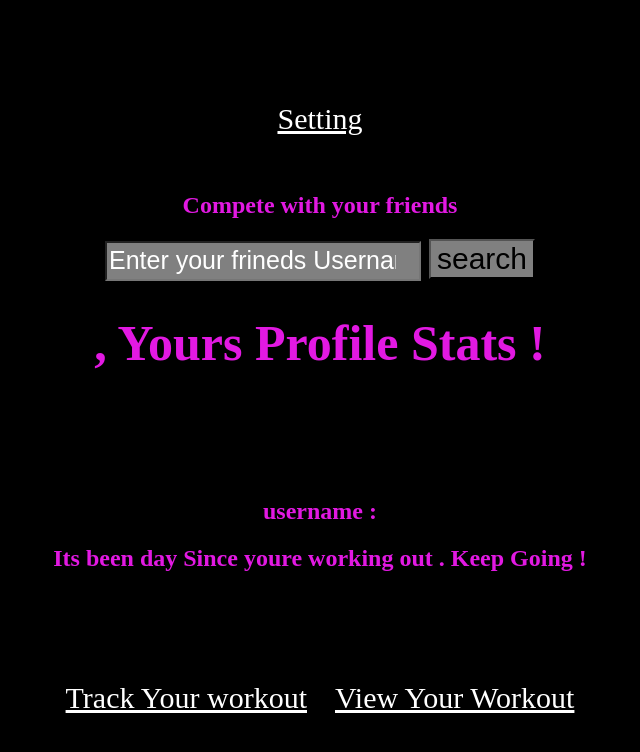
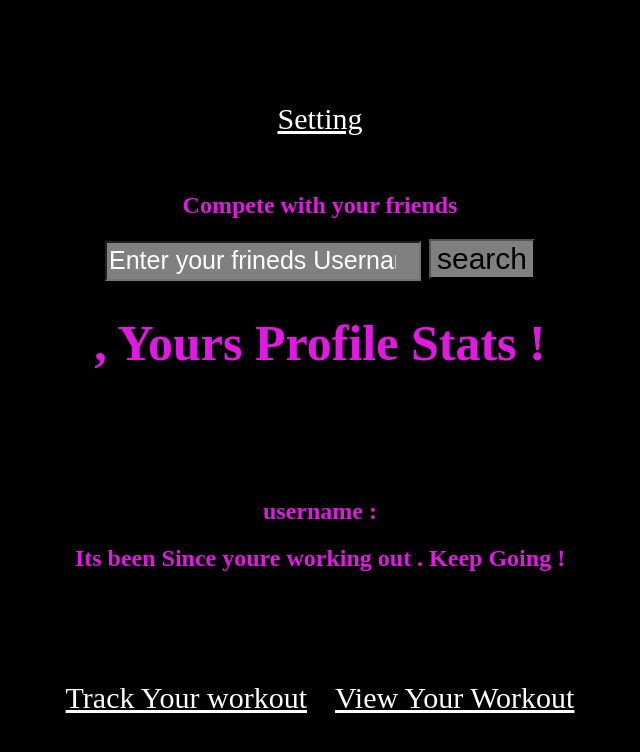
Before and after one commit to 101shreyash/calibar, a React (Vite) app in the folder frontend/: page /profile in a window 1280 px wide. Shown: the top 752 px of the page, without its empty margins (320-960 px from the left). Built offline with nearby package versions, Linux system fonts and the light colour scheme; no server answers.

Commit message:
robust version

```diff
--- a/frontend/src/components/profile.jsx
+++ b/frontend/src/components/profile.jsx
@@ -74,11 +74,8 @@ function Profile() {
 
         const days = await result.json()
 
-        const daysvalue = days.message
-
-        const trimmedvalue = daysvalue.substring(0 , 1);
-
-        setactivedays(trimmedvalue)
+        const activedays = days.message
+        setactivedays(activedays)
 
 
 
@@ -130,7 +127,7 @@ function Profile() {
         <br /><br /><br /><br />
 
         <h2> username : {username} </h2>
-        <h2> Its been {activedays} day Since youre working out . Keep Going !</h2>        <br /><br /><br /><br /><br />
+        <h2> Its been {activedays} Since youre working out . Keep Going !</h2>        <br /><br /><br /><br /><br />
         <Link className="links" to="/trackworkout" state={{ name: displayname }} > Track Your workout</Link>
         &nbsp; &nbsp; &nbsp; &nbsp;
         <Link className="links" to="/viewworkout">View Your Workout</Link>
```
Also changed, not shown: 1 other file (tests, documents, lock files or other folders).
